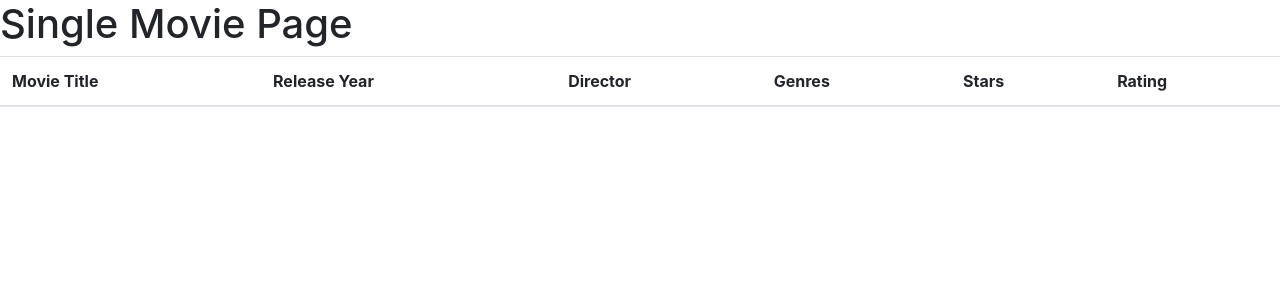
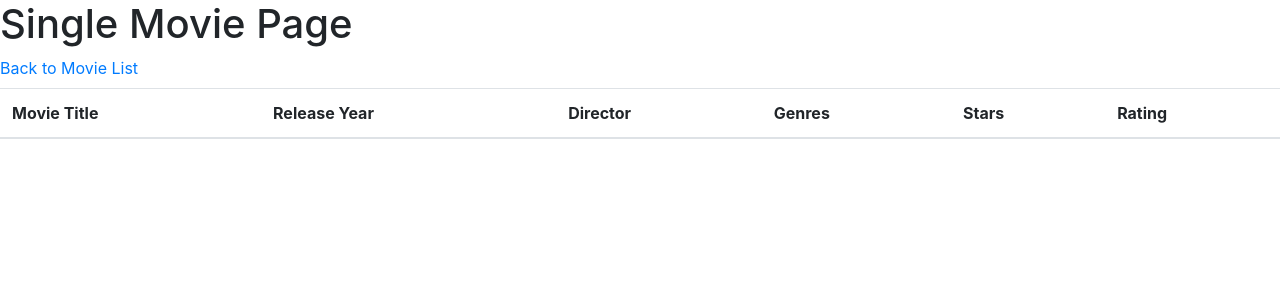
Before and after one commit to ttrang51/my-Movie-Web, a Java web app: page /single-movie.html in a window 1280 px wide. Shown: the top 300 px of the page. Run offline with Tomcat 11, a stand-in JSP engine, Linux system fonts and the light colour scheme; data that the repository does not hold is empty; some libraries are stand-ins or nearby versions.

Commit message:
Added back button on single page

```diff
--- a/cs122b-project1/WebContent/single-movie.html
+++ b/cs122b-project1/WebContent/single-movie.html
@@ -21,6 +21,8 @@
     </head>
     <body>
     <h1>Single Movie Page</h1>
+
+    <a href="http://ec2-3-18-108-184.us-east-2.compute.amazonaws.com:8080/cs122b-project1-api-example/">Back to Movie List</a>
 
     <!-- H3 body is left empty here, will be populated with the data retrieved with single-movie.js -->
     <!-- single-movie.js will find this html element by it's id "movie_info" -->
--- a/cs122b-project1/WebContent/single-star.js
+++ b/cs122b-project1/WebContent/single-star.js
@@ -63,7 +63,7 @@ function handleResult(resultData) {
 
         //resultData[i]["movie_title"] +
         '<a href="single-movie.html?id=' + resultData[i]["movie_id"] + '">'
-            + resultData[i]["movie_title"] +     // display star_name for the link text
+            + resultData[i]["movie_title"] +     // display movie_name for the link text
         '</a> '
         + "</th>";
 
```
